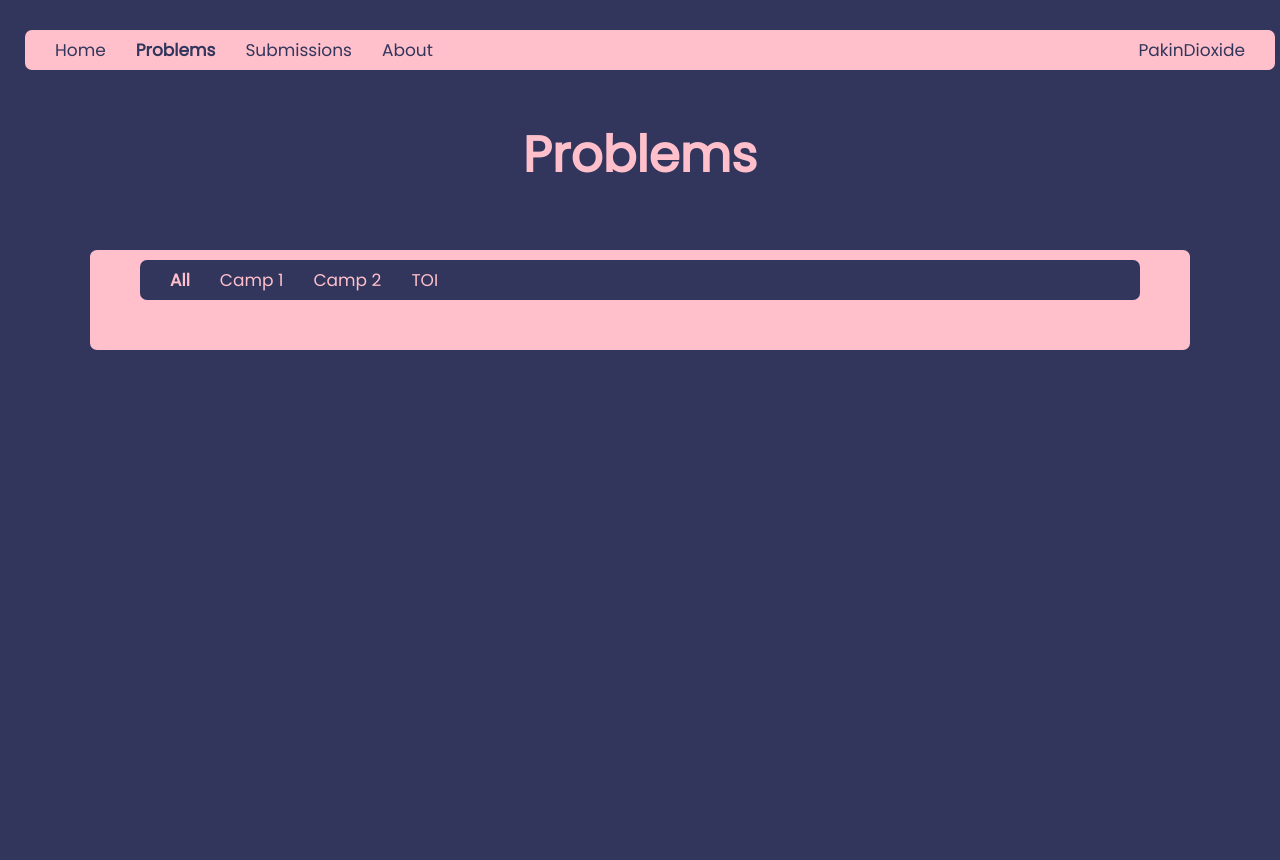
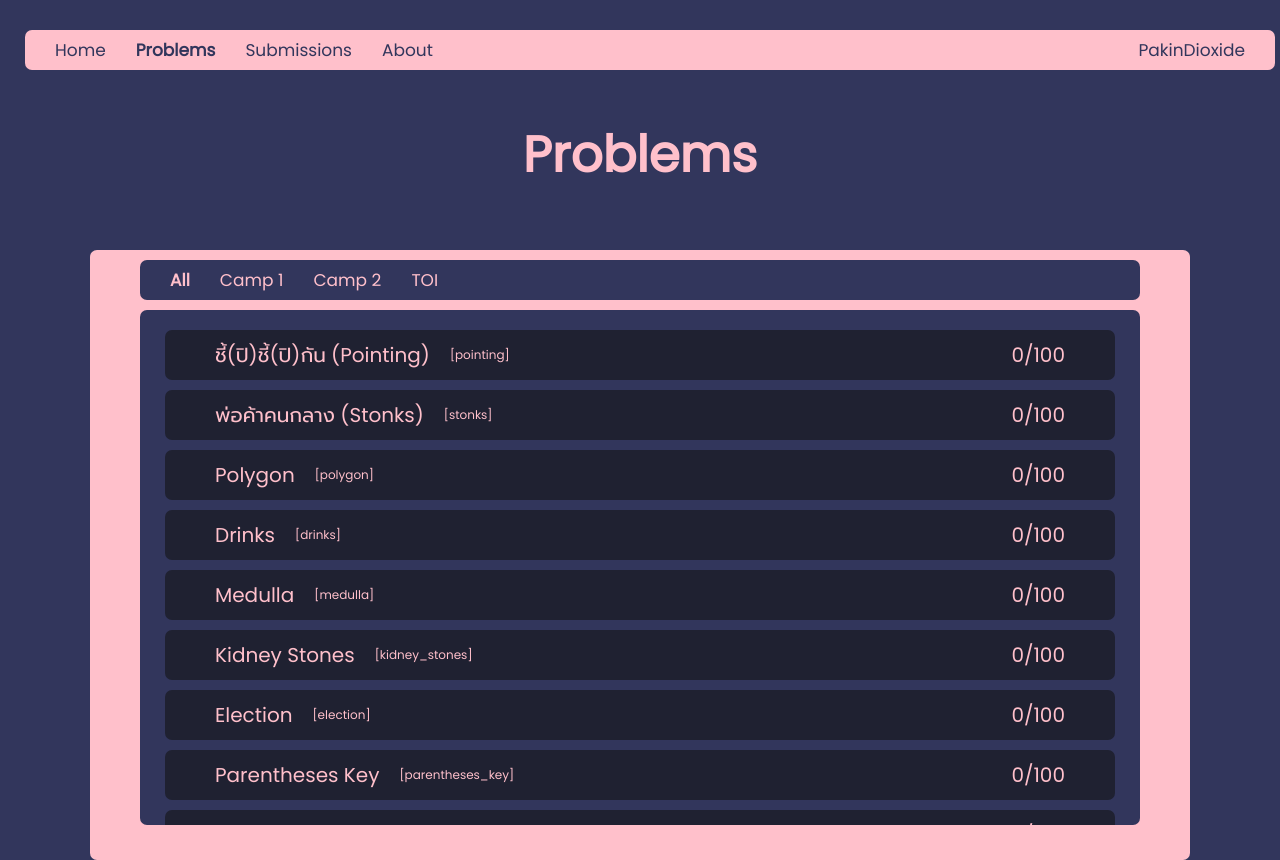
Before and after one commit to grader71/grader71, a Next.js app: page /problems in a window 1280 px wide. Before the commit the page ends 800 px from the top, so only its background shows below. Built offline with nearby package versions, Linux system fonts and the light colour scheme.

Commit message:
Added problems

```diff
--- a/src/app/problems/page.tsx
+++ b/src/app/problems/page.tsx
@@ -5,13 +5,92 @@ import '@/styles/global.css'
 import '@/styles/problems.css'
 import Menu from './menu'
 
+const ProblemList = [
+  {
+    name: "ชี้(ปิ)ชี้(ปิ)กัน (Pointing)",
+    id: "pointing",
+    level: 1,
+    score: 0
+  },
+  {
+    name: "พ่อค้าคนกลาง (Stonks)",
+    id: "stonks",
+    level: 1,
+    score: 0
+  },
+  {
+    name: "Polygon",
+    id: "polygon",
+    level: 1,
+    score: 0
+  },
+  {
+    name: "Drinks",
+    id: "drinks",
+    level: 1,
+    score: 0
+  },
+  {
+    name: "Medulla",
+    id: "medulla",
+    level: 2,
+    score: 0
+  },
+  {
+    name: "Kidney Stones",
+    id: "kidney_stones",
+    level: 1,
+    score: 0
+  },
+  {
+    name: "Election",
+    id: "election",
+    level: 1,
+    score: 0
+  },
+  {
+    name: "Parentheses Key",
+    id: "parentheses_key",
+    level: 1,
+    score: 0
+  },
+  {
+    name: "Gaussian Primes",
+    id: "gaussian_primes",
+    level: 1,
+    score: 0
+  },
+  {
+    name: "Suckanigadik",
+    id: "toi69_suckanigadik",
+    level: 3,
+    score: 69
+  }
+]
+
 const Problems = () => {
   return (
     <div className='width_small'>
       <Header selected = "Problems" username = "PakinDioxide"/>
       <p className='topic'>Problems</p>
-      <div className='problems_box'>
+      <div className='problems_box' style={{paddingTop: "60px"}}>
         <Suspense><Menu /></Suspense>
+        <div className='problems_container'>
+          {
+            ProblemList.map(item => {
+              const href = `/problems/${item.id}`
+              return (
+                <a className='problem_display' href={href}>
+                  <div className="problem_frame">
+                    <p style={{fontSize: "20px", marginRight: "20px"}}>{item.name}</p>
+                    <p style={{fontSize: "12px"}}>[{item.id}]</p>
+                    <p style={{fontSize: "20px", textAlign: "right", flex: 1}}>{item.score}/100</p>
+                  </div>
+                </a>
+              )
+            })
+          }
+        </div>
       </div>
     </div>
   )
--- a/src/styles/global.css
+++ b/src/styles/global.css
@@ -5,6 +5,8 @@ body {
     font-family: "Poppins", "Prompt", Arial;
     font-weight: normal;
     text-align: center;
+    align-items: center;
+    justify-content: center;
 }
 
 button {
@@ -43,3 +45,11 @@ button {
 .text_highlight {
     color: coral;
 }
+
+a:hover {
+    cursor: pointer;
+}
+
+::-webkit-scrollbar {
+    width: 0px;
+}
--- a/src/styles/problems.css
+++ b/src/styles/problems.css
@@ -12,6 +12,7 @@
     right: 50px;
     border-radius: 7px;
     width: 1100px;
+    height: 550px;
     margin-left: auto;
     margin-right: auto;
 }
@@ -107,3 +108,39 @@
     background-color: #434663;
     transition: 250ms;
 }
+
+.problems_container {
+    background-color: #32365c;
+    margin-left: 50px;
+    margin-right: 50px;
+    width: 1000px;
+    height: 475px;
+    padding-top: 20px;
+    padding-bottom: 20px;
+    border-radius: 7px;
+    overflow: scroll;
+}
+
+.problem_display {
+    width: 950px;
+    height: 50px;
+    display: flex;
+    justify-content: center;
+    align-items: center;
+    margin-left: 25px;
+    margin-right: 25px;
+    margin-bottom: 10px;
+    text-decoration: none;
+    color: pink;
+}
+
+.problem_frame {
+    background-color: #1f2131;
+    width: 100%;
+    height: 100%;
+    display: flex;
+    padding-left: 50px;
+    padding-right: 50px;
+    align-items: center;
+    border-radius: 7px;
+}
```
